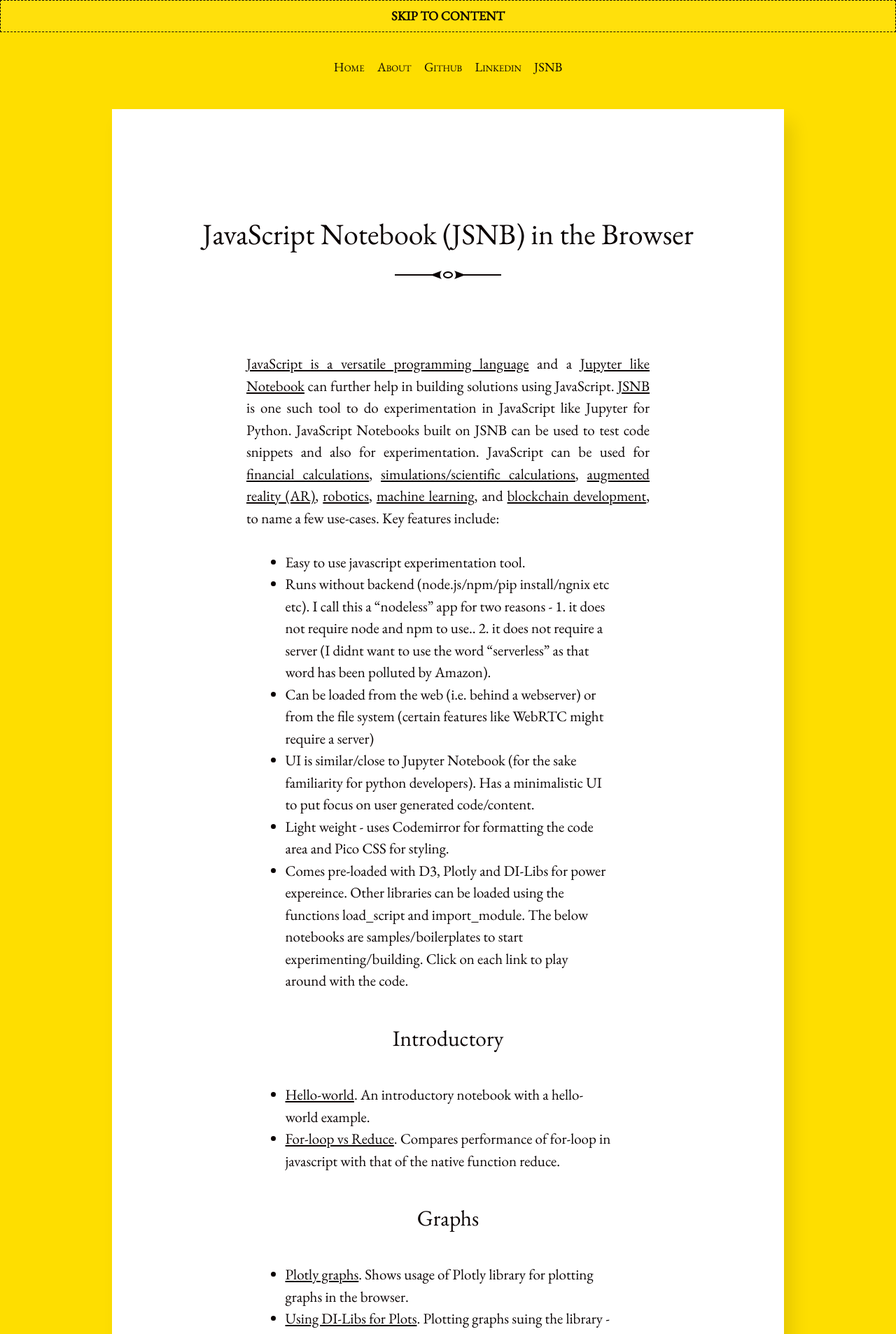
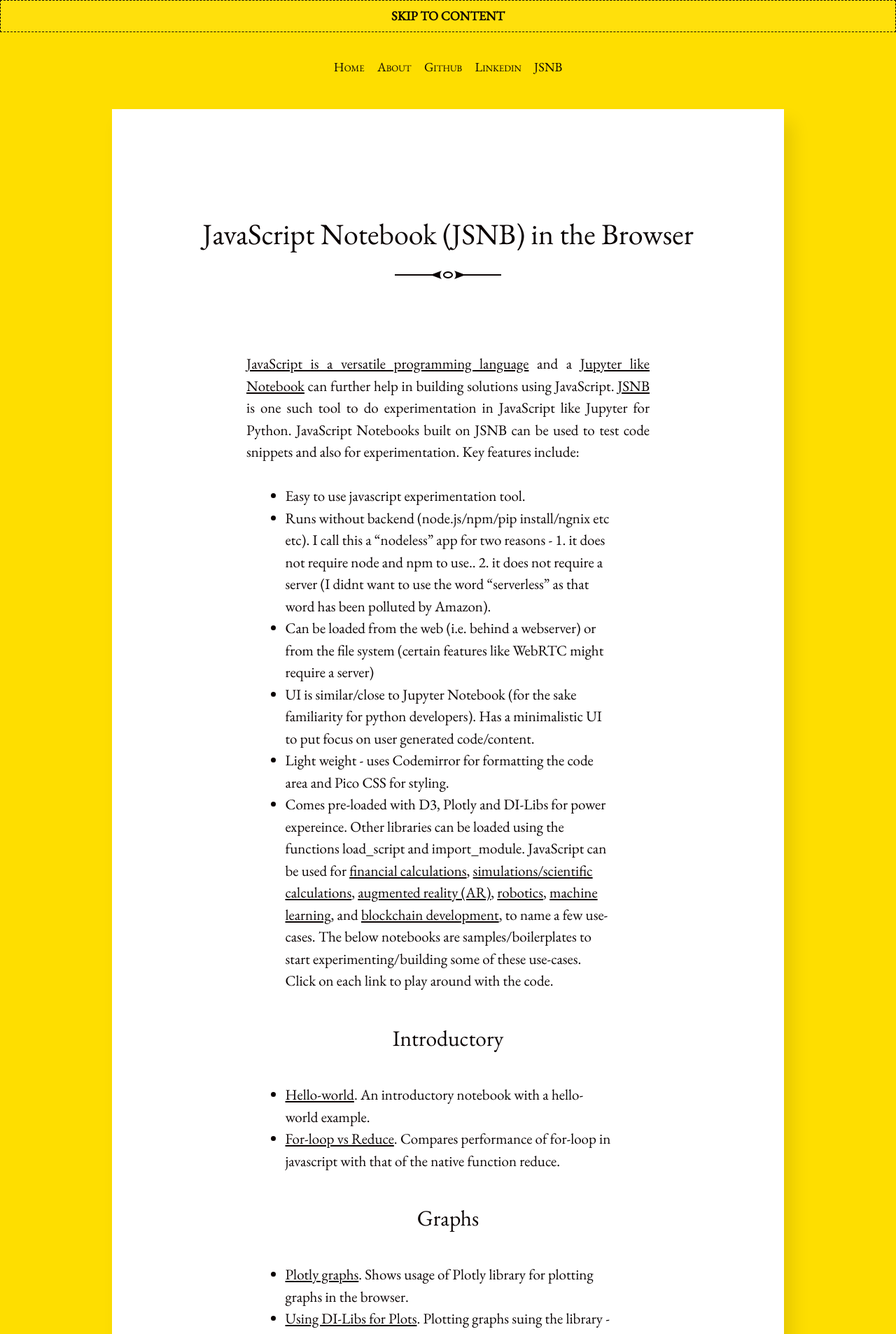
Before and after one commit to gopi-suvanam/gopi-suvanam.github.io, a Jekyll site: the page built from _posts/2023-05-12-JavaScript-Notebook-JNSB-in-the-Browser.md, in a window 1280 px wide. Shown: the top 1907 px of the page at 70% size. Built offline with Jekyll 4.4.1, drawn with Linux system fonts in a browser that asks for light colours; some of the changed lines change nothing that is shown.

Commit message:
Update 2023-05-12-JavaScript-Notebook-JNSB-in-the-Browser.md

```diff
--- a/_posts/2023-05-12-JavaScript-Notebook-JNSB-in-the-Browser.md
+++ b/_posts/2023-05-12-JavaScript-Notebook-JNSB-in-the-Browser.md
@@ -4,7 +4,7 @@
 description: JSNB a JavaScript Notebook provides an easy way to build and experiment in JavaScript using only browser based computation, without the need to install any packages or tools on the PC/server. Several interesting use-cases panning across scientific computation, finance and machine learning can be built on top of JSNB.
 ---
 
-[JavaScript is a versatile programming language](/2023/02/22/Why-JavaScript-is-Great.html) and a [Jupyter like Notebook](/2023/01/01/Jupyter-like-JavaSript-Notebook.html) can further help in building solutions using JavaScript. [JSNB](/jsnb/#./examples/Hello-world.jsnb) is one such tool to do experimentation in JavaScript like Jupyter for Python. JavaScript Notebooks built on JSNB can be used to test code snippets and also for experimentation. JavaScript can be used for [financial calculations](/2023/04/06/Option-Pricing-using-Black-Scholes-in-JavaScript.html), [simulations/scientific calculations](/2023/04/25/Scientific-Simulation-in-JavaScript.html), [augmented reality (AR)](/2023/04/10/AR-in-JavaScript-using-React.html), [robotics](/2023/05/03/JavaScript-forRobotics.html), [machine learning](/2023/03/08/Machine-Learning-in-JavaScript.html), and [blockchain development](/2023/05/10/Integrating-Blockchain-in-Web-Application-MetaMask.html), to name a few use-cases.
+[JavaScript is a versatile programming language](/2023/02/22/Why-JavaScript-is-Great.html) and a [Jupyter like Notebook](/2023/01/01/Jupyter-like-JavaSript-Notebook.html) can further help in building solutions using JavaScript. [JSNB](/jsnb/#./examples/Hello-world.jsnb) is one such tool to do experimentation in JavaScript like Jupyter for Python. JavaScript Notebooks built on JSNB can be used to test code snippets and also for experimentation.
 Key features include:
 - Easy to use javascript experimentation tool.
 - Runs without backend (node.js/npm/pip install/ngnix etc etc). I call this a "nodeless" app for two reasons - 1. it does not require node and npm to use.. 2. it does not require a server (I didnt want to use the word "serverless" as that word has been polluted by Amazon).
@@ -12,7 +12,7 @@
 - UI is similar/close to Jupyter Notebook (for the sake familiarity for python developers). Has a minimalistic UI to put focus on user generated code/content.
 - Light weight - uses Codemirror for formatting the code area and Pico CSS for styling.
 - Comes pre-loaded with D3, Plotly and DI-Libs for power expereince. Other libraries can be loaded using the functions load_script and import_module.
-The below notebooks are samples/boilerplates to start experimenting/building. Click on each link to play around with the code.
+JavaScript can be used for [financial calculations](/2023/04/06/Option-Pricing-using-Black-Scholes-in-JavaScript.html), [simulations/scientific calculations](/2023/04/25/Scientific-Simulation-in-JavaScript.html), [augmented reality (AR)](/2023/04/10/AR-in-JavaScript-using-React.html), [robotics](/2023/05/03/JavaScript-forRobotics.html), [machine learning](/2023/03/08/Machine-Learning-in-JavaScript.html), and [blockchain development](/2023/05/10/Integrating-Blockchain-in-Web-Application-MetaMask.html), to name a few use-cases. The below notebooks are samples/boilerplates to start experimenting/building some of these use-cases. Click on each link to play around with the code.
 
 ### Introductory
 - [Hello-world](/jsnb/#./examples/Hello-world.jsnb). An introductory notebook with a hello-world example.
```
